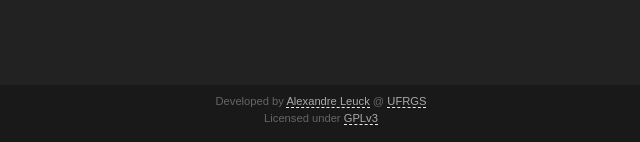
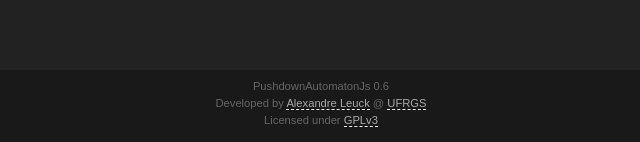
Before and after one commit to Aleuck/PushdownAutomatonJs, a plain HTML site: page index.html in a window 1280 px wide. Shown: the part 655-797 px from the top of the page, 319-959 px from the left. Drawn offline with Linux system fonts and the light colour scheme.

Commit message:
Patch for aligning the stacks +version number

```diff
--- a/automaton.css
+++ b/automaton.css
@@ -39,7 +39,7 @@
 	padding: 10px;
 	position: absolute;
 	top: 120px;
-	bottom: 60px;
+	bottom: 75px;
 	left: 0;
 	right: 0;
 	overflow: auto;
@@ -54,7 +54,7 @@
 	bottom: 0;
 	left: 0;
 	right: 0;
-	height: 50px;
+	height: 65px;
 }
 footer p {
 	margin: 5px;
@@ -123,6 +123,7 @@
 }
 ul#queuestacks_list > li {
 	display: inline-block;
+	vertical-align: top;
 	margin: 10px;
 	width: 100px;
 }
--- a/index.html
+++ b/index.html
@@ -79,6 +79,7 @@
 		<br style="clear: both;">
 	</section>
 	<footer>
+		<p>PushdownAutomatonJs 0.6</p>
 		<p>Developed by <a href="http://inf.ufrgs.br/~aleuck/" target="_blank">Alexandre Leuck</a> @ <a href="http://www.ufrgs.br/" target="_blank">UFRGS</a></p>
 		<p>Licensed under <a href="http://www.gnu.org/licenses/" target="_blank">GPLv3</a></p>
 	</footer>
```
